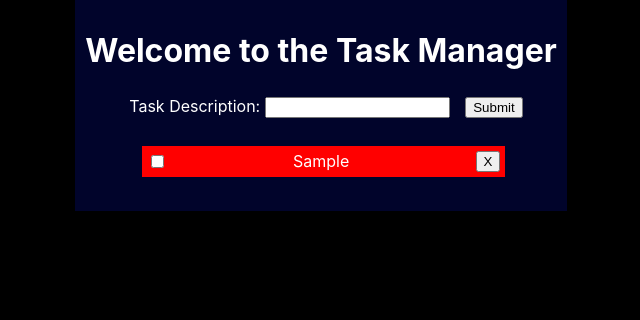
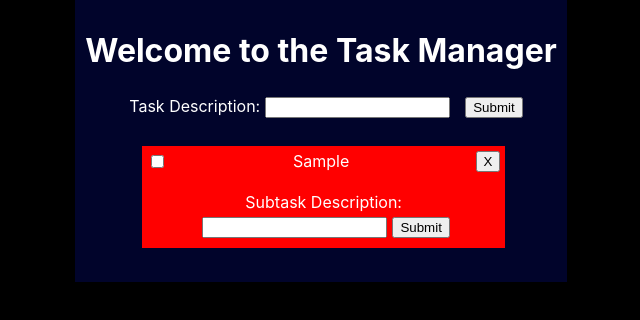
Before and after one commit to DustinBRiley/FrontendWeb2Asg3, a React (Create React App) app: page / in a window 1280 px wide. Both pictures are taken after typing "Sample" into the empty fields and a click on the button "Submit". Shown: the top 320 px of the page, without its empty margins (319-959 px from the left). Built offline with nearby package versions, Linux system fonts and the light colour scheme.

Commit message:
first commit

```diff
--- a/src/App.js
+++ b/src/App.js
@@ -8,7 +8,7 @@ function App() {
   const [id, setId] = useState(0)
 
   function addTask() {
-    setTasks([...tasks,{id: id, descr: descr, completed: false}]);
+    setTasks([...tasks,{id: id, descr: descr, completed: false, addSub: false}]);
     // took forever to figure out I needed id and completed here
     setDescr("")
     setId(id+1)
@@ -22,6 +22,10 @@ function App() {
     setTasks(tasks.map(task => task.id === id ? {...task, completed: !task.completed} : task))
   }
 
+  // const toggleSubform = id => {
+  //   setTasks(tasks.map(task => task.id === id ? {...task, addSub: !task.addSub} : task))
+  // }
+
   return (
     <div className="App">
       <h1>Welcome to the Task Manager</h1>
@@ -31,7 +35,16 @@ function App() {
       </label>
       <button onClick={addTask}>Submit</button>
       {tasks.map((task,i) => {
-        return <Task key={i} id={task.id} description={task.descr} completed={task.completed} checked={checked} delTask={delTask}></Task>
+        return <Task
+        key={i}
+        id={task.id}
+        description={task.descr}
+        completed={task.completed}
+        addSub={task.addSub}
+        checked={checked}
+        // toggleSubform={toggleSubform}
+        delTask={delTask}
+        ></Task>
         //passing functions took forever to figure out
       })}
     </div>
--- /dev/null
+++ b/src/components/Subtask.js
@@ -0,0 +1,23 @@
+import React from "react";
+
+function Subtask(props) {
+    return(
+        <div>
+            <label style={{
+                display: "flex",
+                justifyContent: "space-between",
+                background: props.completed ? "green" : "red",
+                textDecoration: props.completed ? "line-through" : "none",
+                margin: "5% 12%",
+                padding: "5px",
+                width: "75%"
+            }}>
+            <input type="checkbox" onChange={() => props.checked(props.id)} id="check" />
+            {props.description}
+            <button onClick={() => props.delTask(props.id)}>X</button>
+            </label>
+        </div>
+    );
+}
+
+export default Subtask;
--- a/src/components/Task.js
+++ b/src/components/Task.js
@@ -1,21 +1,60 @@
-import React from "react";
+import React, { useState } from "react";
+import Subtask from "./Subtask"
 
 function Task(props) {
+    const [subtasks, setSubtasks] = useState([])
+    const [subDescr, setSubdescr] = useState("")
+    const [subId, setSubid] = useState(0)
+
+    function addTask() {
+        setSubtasks([...subtasks,{id: subId, descr: subDescr, completed: false}]);
+        // took forever to figure out I needed id and completed here
+        setSubdescr("")
+        setSubid(subId+1)
+    }
+
+    const delTask = id => {
+        setSubtasks(subtasks.filter(task => task.id !== id))
+      }
+
+    const checked = id => {
+    setSubtasks(subtasks.map(task => task.id === id ? {...task, completed: !task.completed} : task))
+    }
+
     return(
-        <div>
+        <div style={{
+                background: props.completed ? "green" : "red",
+                margin: "5% 12%",
+                padding: "5px",
+                width: "75%"}}>
             <label style={{
                 display: "flex",
                 justifyContent: "space-between",
-                background: props.completed ? "green" : "red",
-                textDecoration: props.completed ? "line-through" : "none",
-                margin: "5% 12%",
-                padding: "5px",
-                width: "75%"
-            }}>
+                textDecoration: props.completed ? "line-through" : "none"}}>
             <input type="checkbox" onChange={() => props.checked(props.id)} id="check" />
             {props.description}
             <button onClick={() => props.delTask(props.id)}>X</button>
             </label>
+            <br></br>
+            {/* <button onClick={props.toggleSubform(props.id)}>Add Subtask</button> */}
+            { <label
+            // style={{display: props.addSub ? "block" : "none", padding: "10px"}}
+            >
+                Subtask Description:<br></br>
+                <input type="text" style={{margin: "5px"}} value={subDescr} onChange={(e) => {setSubdescr(e.target.value)}}></input>
+                <button onClick={addTask}>Submit</button>
+                {subtasks.map((task,i) => {
+                    return <Subtask
+                    key={i}
+                    id={task.id}
+                    description={task.descr}
+                    completed={task.completed}
+                    checked={checked}
+                    delTask={delTask}
+                    ></Subtask>
+                    //passing functions took forever to figure out
+                })}
+            </label>}
         </div>
     );
 }
```
